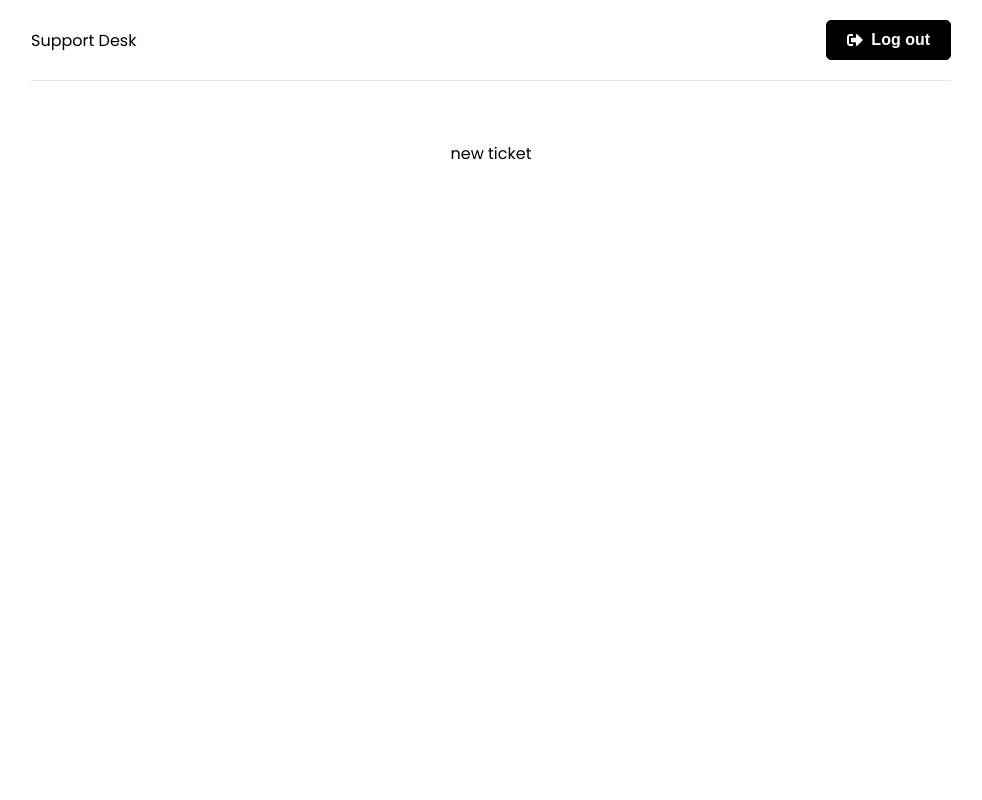
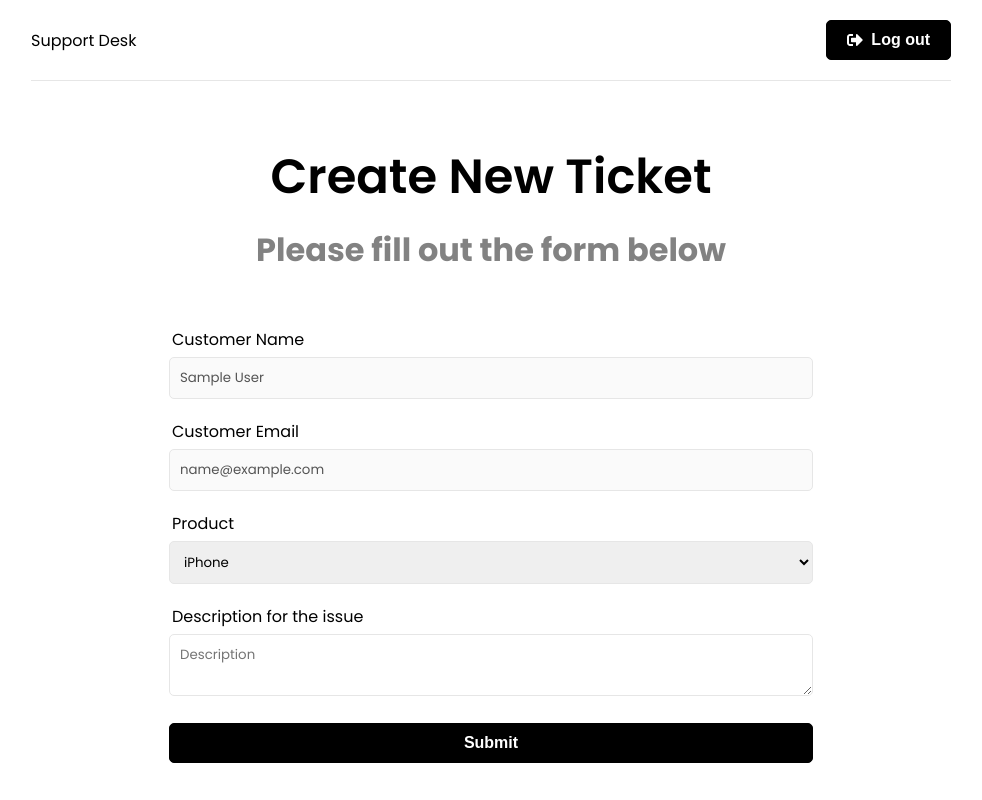
Before and after one commit to liaHi19/support-desk, a React (Create React App) app in the folder frontend/: page /new-ticket in a window 1280 px wide. Shown: the whole page, without its empty margins (149-1131 px from the left). Built offline with nearby package versions, Linux system fonts and the light colour scheme; sample sign-in values are in the browser's storage.

Commit message:
[#16] Add NewTicket UI

```diff
--- a/frontend/src/pages/NewTicket.jsx
+++ b/frontend/src/pages/NewTicket.jsx
@@ -1,7 +1,78 @@
-import React from "react";
+import React, { useState } from "react";
+import { useSelector } from "react-redux";
 
 const NewTicket = () => {
-  return <div>new ticket</div>;
+  const [product, setProduct] = useState("iPhone");
+  const [description, setDescription] = useState("");
+  const { user } = useSelector((state) => state.auth);
+
+  const options = ["iPhone", "Macbook Pro", "iMac", "iPad"];
+
+  const onSubmit = (e) => {
+    e.preventDefault();
+  };
+
+  return (
+    <>
+      <section className="heading">
+        <h1>Create New Ticket</h1>
+        <p>Please fill out the form below</p>
+      </section>
+      <section className="form">
+        <div className="form-group">
+          <label htmlFor="name">Customer Name</label>
+          <input
+            className="form-control"
+            type="text"
+            id="name"
+            value={user.name}
+            disabled
+          />
+        </div>
+        <div className="form-group">
+          <label htmlFor="email">Customer Email</label>
+          <input
+            className="form-control"
+            type="email"
+            id="email"
+            value={user.email}
+            disabled
+          />
+        </div>
+        <form onSubmit={onSubmit}>
+          <div className="form-group">
+            <label htmlFor="product">Product</label>
+            <select
+              name="product"
+              id="product"
+              value={product}
+              onChange={(e) => setProduct(e.target.value)}
+            >
+              {options.map((option, ind) => (
+                <option key={ind} value={option}>
+                  {option}
+                </option>
+              ))}
+            </select>
+          </div>
+          <div className="form-group">
+            <label htmlFor="description">Description for the issue</label>
+            <textarea
+              name="description"
+              id="description"
+              className="form-control"
+              placeholder="Description"
+              value={description}
+              onChange={(e) => setDescription(e.target.value)}
+            />
+          </div>
+          <div className="form-group">
+            <button className="btn btn-block">Submit</button>
+          </div>
+        </form>
+      </section>
+    </>
+  );
 };
 
 export default NewTicket;
--- a/frontend/src/router/MainRoute.jsx
+++ b/frontend/src/router/MainRoute.jsx
@@ -16,7 +16,7 @@
           <Route index element={<Home />} />
           <Route path="register" element={<Register />} />
           <Route path="login" element={<Login />} />
-          <Route path="new-ticket" element={<PrivateRoute />} >
+          <Route path="new-ticket" element={<PrivateRoute />}>
             <Route index element={<NewTicket />} />
           </Route>
         </Route>
```
